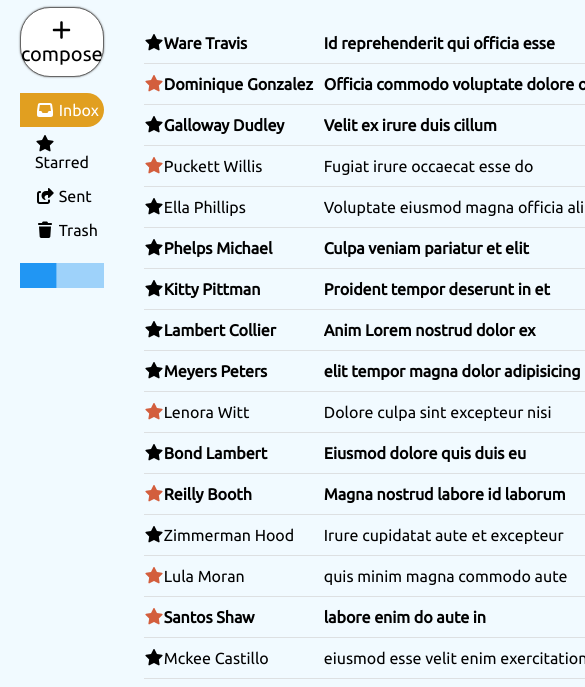
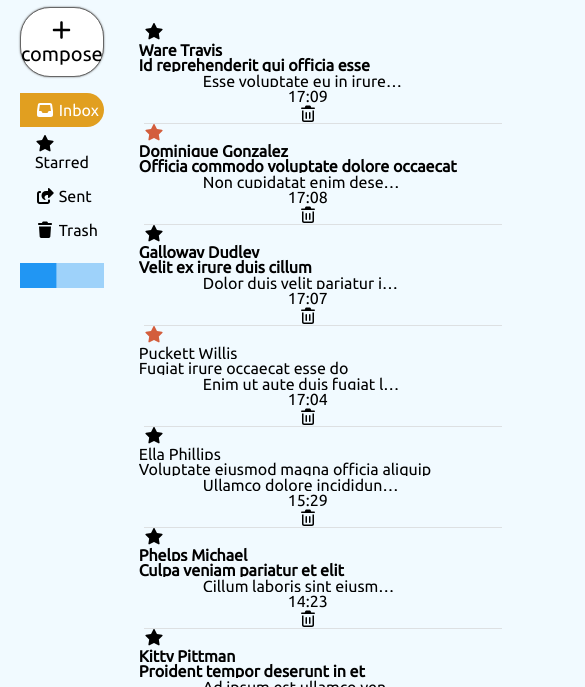
Before and after one commit to Alondai1/appsus, a plain HTML site: page index.html in a window 390 px wide. Both pictures are taken after a click on the link "Mail App". Shown: the part 104-791 px from the top of the page, 585 px wide, since content can reach past the window. Drawn offline with Linux system fonts and the light colour scheme.

Commit message:
little mail.css changes

```diff
--- a/css/mail.css
+++ b/css/mail.css
@@ -173,7 +173,6 @@
 */
 
 .mail-item {
-    display: flex;
     justify-content: space-between;
     border-bottom: 1px solid rgba(201, 197, 197, 0.493);
     height: 40px;
@@ -222,3 +221,42 @@
 .mail-full {
     flex: 1;
 }
+
+@media (max-width: 950px) {
+    .mail-item {
+        justify-content: space-between;
+        align-items: center;
+        padding-right: 30px;
+        flex-direction: column;
+        height: 100px;
+    }
+
+    .mail-item div:nth-child(1) {
+        width: 100%;
+    }
+
+    .mail-item div:nth-child(2) {
+        width: 100%;
+        margin-right: 10px;
+        text-overflow: ellipsis;
+        overflow: hidden;
+        white-space: nowrap;
+    }
+
+    .mail-item div:nth-child(3) {
+        margin-right: 10px;
+        width: 100%;
+        text-overflow: ellipsis;
+        overflow: hidden;
+        white-space: nowrap;
+    }
+
+    .mail-item div:nth-child(4) {
+        width: 200px;
+        margin-right: 10px;
+        text-overflow: ellipsis;
+        overflow: hidden;
+        white-space: nowrap;
+    }
+
+}
--- a/js/apps/mail/cmps/list.mail.cmp.js
+++ b/js/apps/mail/cmps/list.mail.cmp.js
@@ -8,7 +8,7 @@ export default {
 <section class="mail-list">
 
 <ul v-if="mails">
-    <li v-for="mail, idx in mails" class="mail-item" @click="sendMailId(mail.id)">
+    <li v-for="mail, idx in mails" class="mail-item flex" @click="sendMailId(mail.id)">
          <div :class="{fav : mail.isFav}" @click.stop="toggleFav(mail.id)"> <i class="fas fa-star"></i> </div>
          <div :class="{bold : !mail.isRead}">{{mail.sentFrom}}</div>
          <div :class="{bold : !mail.isRead}">{{mail.subject}}</div>
```
